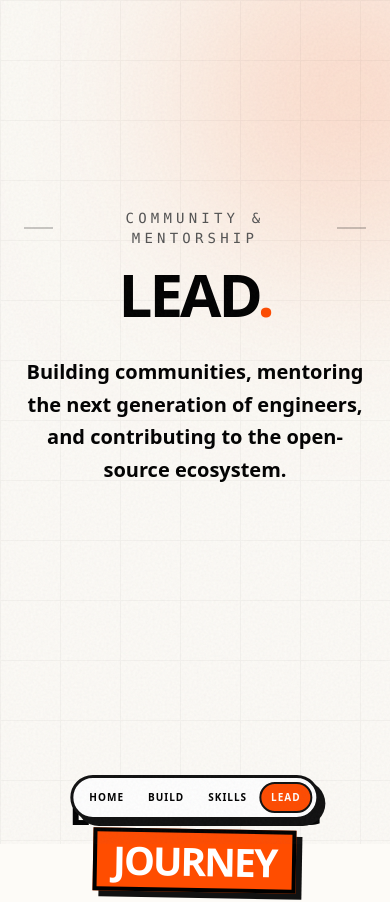
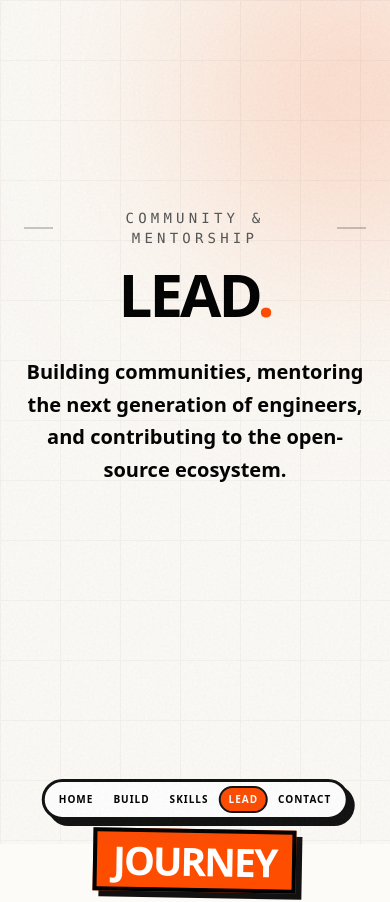
Before and after one commit to sohansa035-bot/portfolio, a Next.js app: page /lead in a window 390 px wide. Shown: the top 902 px of the page. Built offline with nearby package versions, Linux system fonts and the light colour scheme.

Commit message:
feat(nav): integrate Contact navigation link and smooth scroll target

```diff
--- a/components/Contact.tsx
+++ b/components/Contact.tsx
@@ -7,6 +7,8 @@ import { GithubIcon, LinkedinIcon } from "./Icons";
 export const Contact = () => {
   return (
     <section id="contact" className="py-32 px-6 w-full flex flex-col items-center text-center bg-[var(--primary-accent)] border-y-4 border-black relative overflow-hidden">
+      {/* Anchor alias for #connect */}
+      <span id="connect" className="sr-only" aria-hidden="true" />
 
       {/* Background Marquee */}
       <div className="absolute inset-0 flex items-center justify-center opacity-10 pointer-events-none whitespace-nowrap">
--- a/components/Navbar.tsx
+++ b/components/Navbar.tsx
@@ -16,6 +16,7 @@ export const Navbar = () => {
     { name: "Build", href: "/build" },
     { name: "Skills", href: "/research" },
     { name: "Lead", href: "/lead" },
+    { name: "Contact", href: "/#contact" },
   ];
 
   useMotionValueEvent(scrollY, "change", (latest) => {
@@ -44,12 +45,21 @@ export const Navbar = () => {
           {/* Changed to flex-row for both mobile and desktop to create a pill/dock look */}
           <nav className="flex flex-row items-center p-1 md:p-2 bg-white border-[3px] md:border-4 border-[var(--text-main)] rounded-full brutal-shadow overflow-hidden">
             {links.map((link) => {
-              const isActive = pathname === link.href || (pathname.startsWith(link.href) && link.href !== "/");
+              const isActive = pathname === link.href || (pathname.startsWith(link.href) && link.href !== "/" && !link.href.includes("#"));
               return (
                 <Link
                   key={link.name}
                   href={link.href}
-                  className={`relative shrink-0 text-center px-3 py-2 md:px-6 md:py-3 text-[10px] sm:text-xs md:text-base font-black uppercase transition-all rounded-full ${isActive ? 'text-white' : 'text-black hover:bg-gray-100'}`}
+                  onClick={(e) => {
+                    if ((link.href === "/#contact" || link.href === "#contact") && pathname === "/") {
+                      e.preventDefault();
+                      const el = document.getElementById("contact");
+                      if (el) {
+                        el.scrollIntoView({ behavior: "smooth" });
+                      }
+                    }
+                  }}
+                  className={`relative shrink-0 text-center px-2.5 sm:px-4 md:px-6 py-1.5 sm:py-2 md:py-3 text-[10px] sm:text-xs md:text-base font-black uppercase transition-all rounded-full ${isActive ? 'text-white' : 'text-black hover:bg-gray-100'}`}
                 >
                   {isActive && (
                     <motion.div
```
